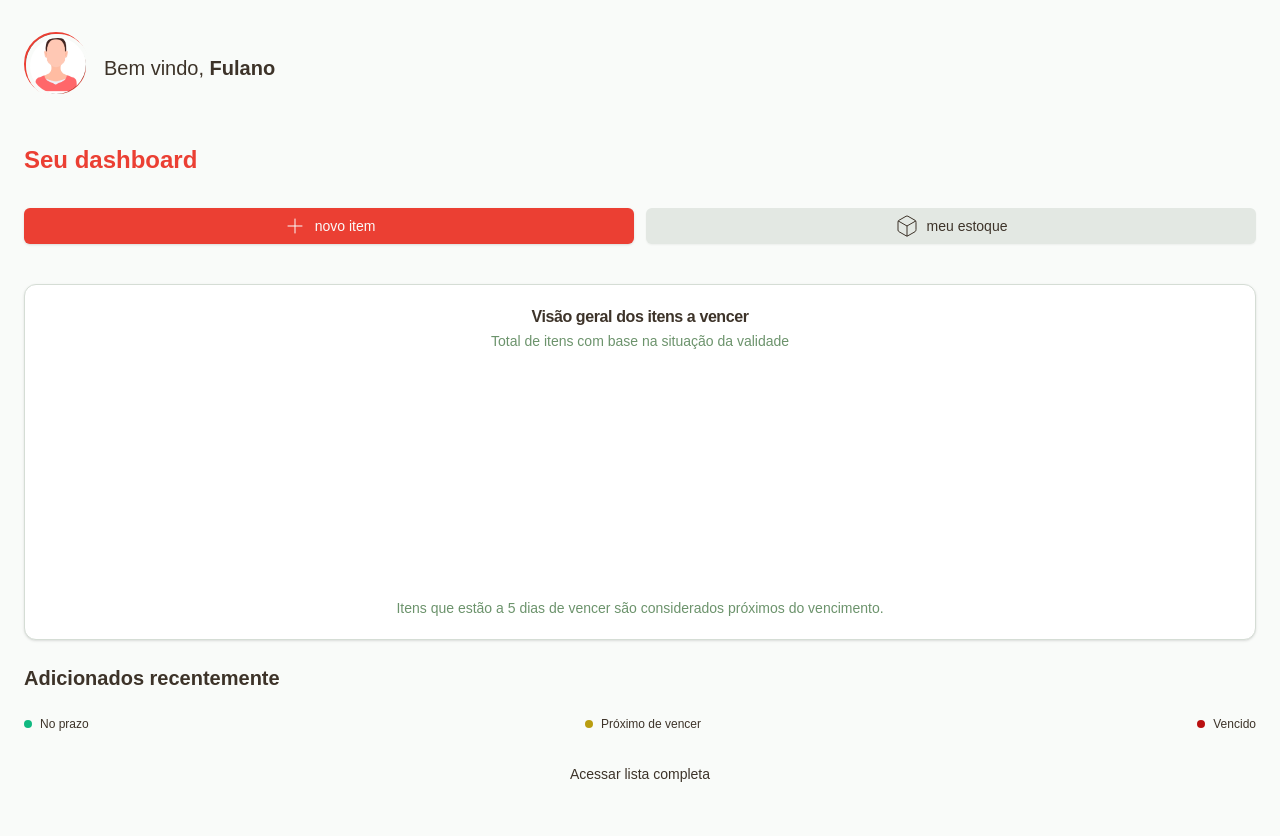
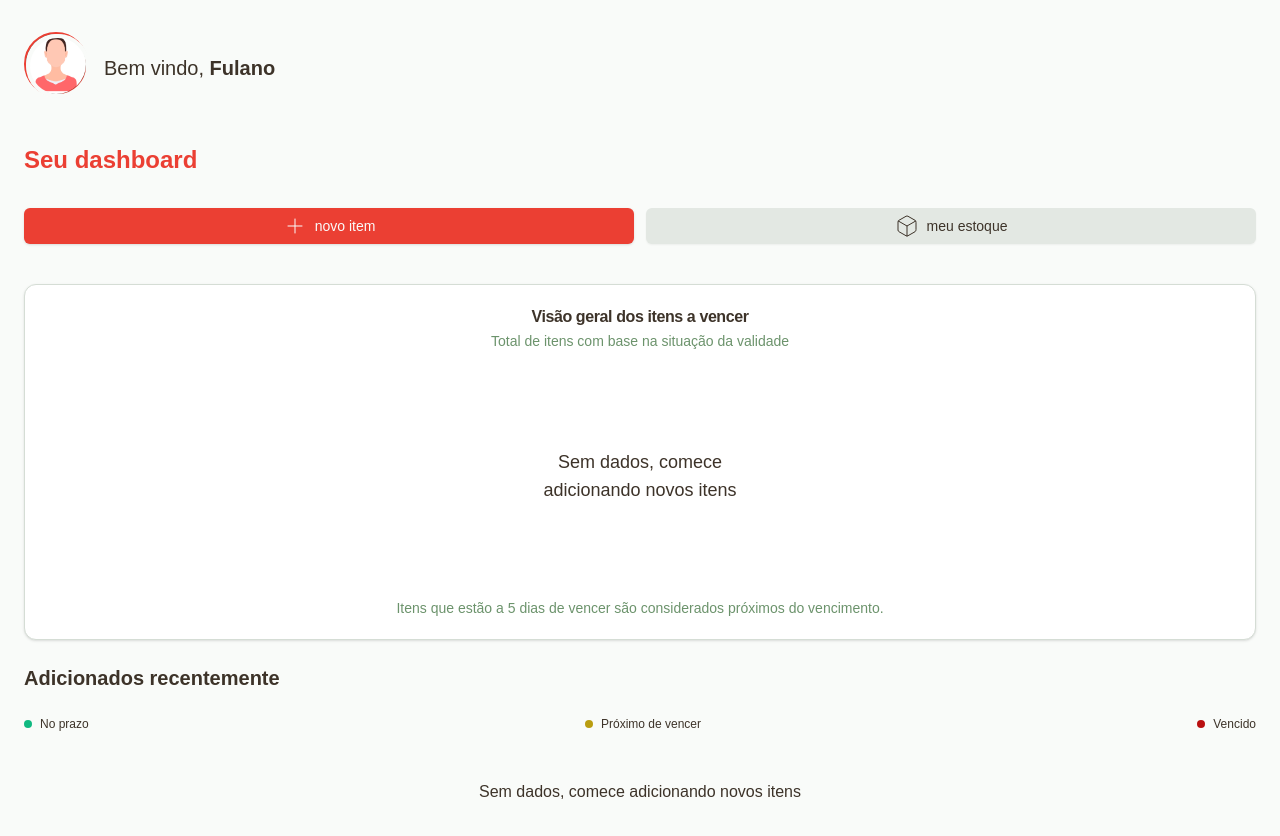
Before and after one commit to calvinsteixeira/stocksavor, a Next.js app: page / in a window 1280 px wide. Built offline with nearby package versions, Linux system fonts and the light colour scheme; data requests are answered from the project's data file.

Commit message:
Feat: Tratando interface quando não há dados

```diff
--- a/app/page.tsx
+++ b/app/page.tsx
@@ -13,7 +13,7 @@ import { ApiResponse } from '@/services/api';
 export default async function Home() {
   const { data: kitchenStaplesData }: ApiResponse = await kitchenstaplesActions.get({
     start: 0,
-    limit: 5
+    limit: 5,
   });
 
   function categorizeStock(kitchenData: typeof kitchenStaplesData): ChartDataProps {
@@ -51,7 +51,7 @@ export default async function Home() {
     };
   }
 
-  const StockStatusChartData = kitchenStaplesData ? categorizeStock(kitchenStaplesData) : null
+  const StockStatusChartData = kitchenStaplesData ? categorizeStock(kitchenStaplesData) : null;
 
   return (
     <div>
@@ -105,11 +105,21 @@ export default async function Home() {
               </div>
             </div>
           </div>
-          <Components.KitchenStaplesList data={kitchenStaplesData} />
-          <div className="flex w-full justify-center">
-            <Button variant={'link'} className="text-foreground">
-              Acessar lista completa
-            </Button>
+          <div className="pt-6">
+            {kitchenStaplesData.length == 0 ? (
+              <div className='w-full flex items-center justify-center'>
+                <p className="text-center w-[80%]">Sem dados, comece adicionando novos itens</p>
+              </div>
+            ) : (
+              <>
+                <Components.KitchenStaplesList data={kitchenStaplesData} />
+                <div className="flex w-full justify-center items-center">
+                  <Button size={'sm'} variant={'link'} className="text-foreground">
+                    Acessar lista completa
+                  </Button>
+                </div>
+              </>
+            )}
           </div>
         </div>
       </main>
--- a/components/charts/StockStatusChart.tsx
+++ b/components/charts/StockStatusChart.tsx
@@ -15,7 +15,7 @@ export interface ChartDataProps {
     totalItems: number;
     fill?: string;
   }[];
-};
+}
 
 const chartConfig = {
   notExpired: {
@@ -36,6 +36,7 @@ export function StockStatusChart(props: ChartDataProps) {
   const totalItems = React.useMemo(() => {
     return props.data.reduce((acc, curr) => acc + curr.totalItems, 0);
   }, []);
+
   return (
     <Card className="flex flex-col">
       <CardHeader className="items-center pb-0">
@@ -44,6 +45,7 @@ export function StockStatusChart(props: ChartDataProps) {
       </CardHeader>
       <CardContent className="flex-1 pb-0">
         <ChartContainer config={chartConfig} className="mx-auto aspect-square max-h-[250px]">
+          {totalItems > 0 ? (
             <PieChart>
               <ChartTooltip cursor={false} content={<ChartTooltipContent hideLabel />} />
               <Pie data={props.data} dataKey="totalItems" nameKey="status" innerRadius={60} strokeWidth={5}>
@@ -65,6 +67,11 @@ export function StockStatusChart(props: ChartDataProps) {
                 />
               </Pie>
             </PieChart>
+          ) : (
+            <div className="flex w-full h-full items-center">
+              <p className="text-center text-lg">Sem dados, comece adicionando novos itens</p>
+            </div>
+          )}
         </ChartContainer>
       </CardContent>
       <CardFooter className="flex-col gap-2 text-sm">
```
Lines whose indentation alone changed are shown as unchanged.
